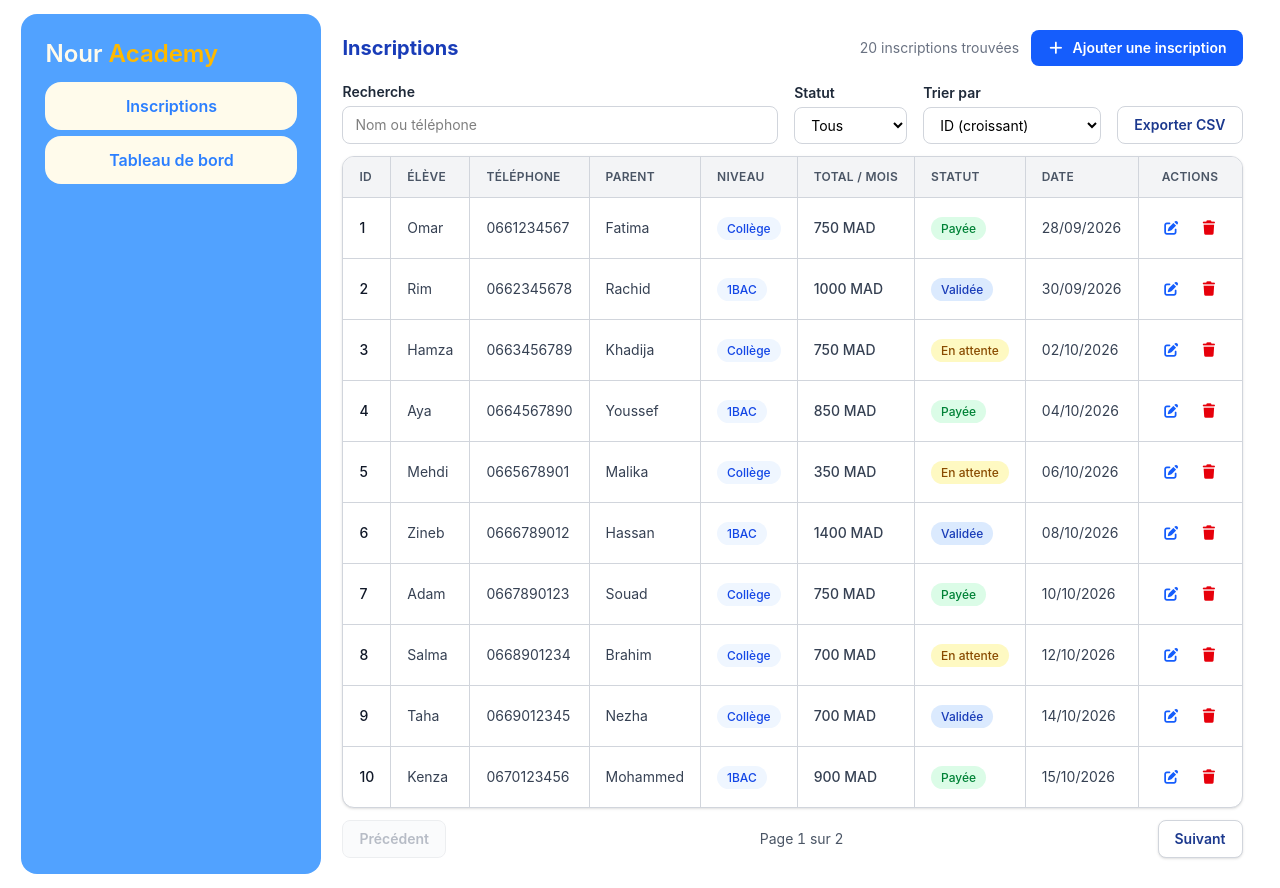
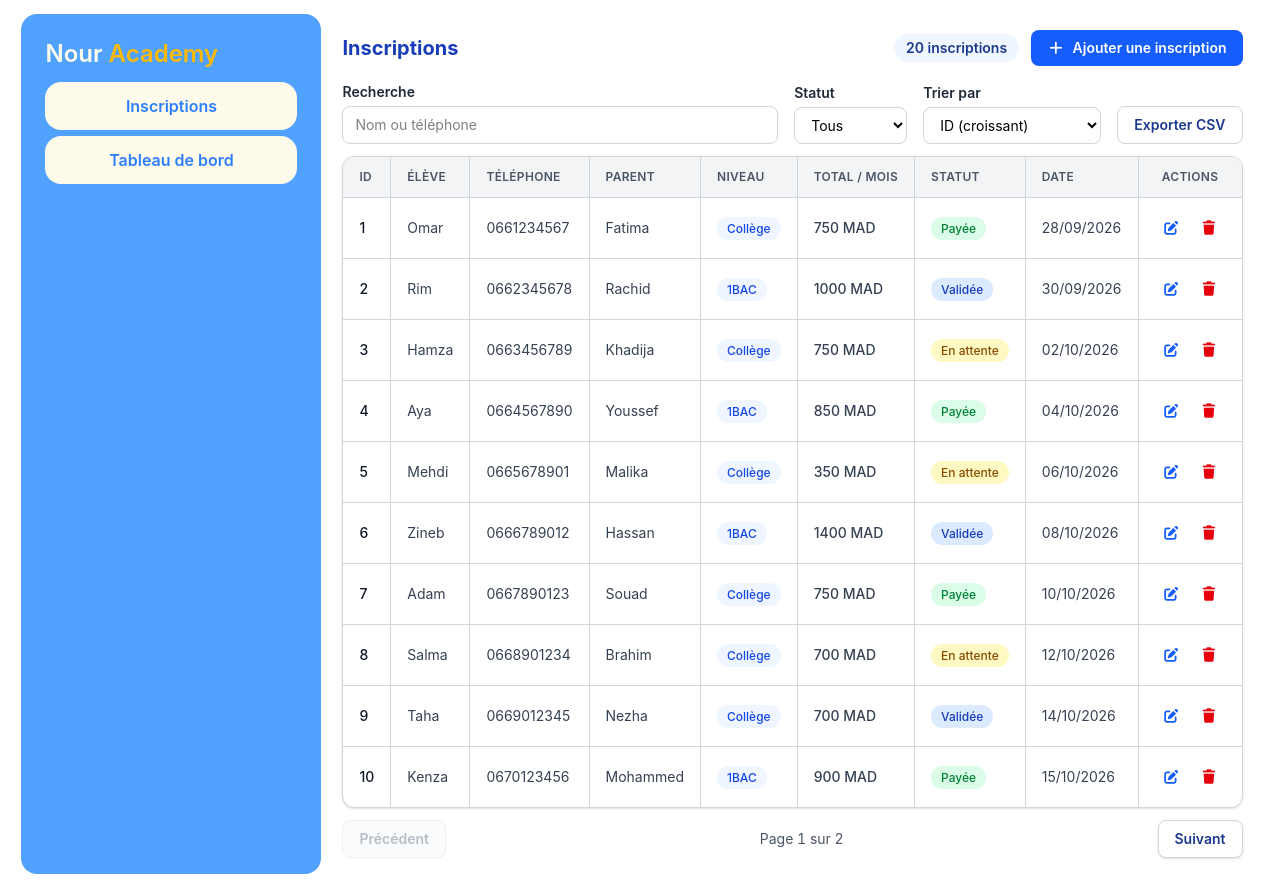
Before and after one commit to HSassouma/nour-academy-platform, a website built with Vite: page dashboard/index.html in a window 1280 px wide. Built offline with nearby package versions, Linux system fonts and the light colour scheme.

Commit message:
fait panigation

```diff
--- a/dashboard/index.html
+++ b/dashboard/index.html
@@ -30,7 +30,8 @@
             <div class="mb-4 flex flex-wrap items-center justify-between gap-3">
                 <h3 class="text-xl font-bold text-3xl  text-blue-800">Inscriptions</h3>
                 <div class="flex items-center gap-3">
-                    <span id="count" class="text-sm text-gray-500"></span>
+                    <span id="total-inscriptions"
+                        class="rounded-full bg-blue-50 px-3 py-1 text-sm font-semibold text-blue-900"></span>
                     <button id="open-registration-form" type="button" aria-controls="registration-form-container"
                         aria-expanded="false" aria-haspopup="dialog"
                         class="rounded-lg bg-blue-600 px-4 py-2 text-sm font-semibold text-white transition hover:bg-blue-700 hover:cursor-pointer">
@@ -83,7 +84,6 @@
                 </button>
             </div>
 
-            <p id="count" class="mb-3 text-sm text-gray-500"></p>
             <section id="registration-form-container"
                 class="fixed left-1/2 top-1/2 z-50 hidden max-h-[90vh] w-[calc(100%-2rem)] max-w-3xl -translate-x-1/2 -translate-y-1/2 overflow-y-auto rounded-xl border border-gray-300 bg-white p-4 shadow-xl md:p-6"
                 role="dialog" aria-modal="true" aria-labelledby="registration-form-title">
--- a/dashboard/script.js
+++ b/dashboard/script.js
@@ -40,7 +40,7 @@ if (nbDatesMigrees > 0) {
 
 // -------------- table of content ---------------
 const tableBody = document.getElementById("table-body");
-const countElement = document.getElementById("count");
+const totalElement = document.getElementById("total-inscriptions");
 
 // -------------- Filter the data ---------------
 const searchFilter = document.getElementById("search");
@@ -66,6 +66,10 @@ function precedent() {
 }
 
 function afficherInscriptions() {
+  if (totalElement) {
+    totalElement.textContent = `${Data.length} inscription${Data.length > 1 ? "s" : ""}`;
+  }
+
   const texte = searchFilter.value.trim().toLowerCase();
   const statut = statusFilter.value;
 
@@ -112,10 +116,6 @@ function afficherInscriptions() {
   // Pagination appliquée après le filtrage et le tri
   const debut = (pageActuelle - 1) * lignesParPage;
   const inscriptionsPage = resultat.slice(debut, debut + lignesParPage);
-
-  if (countElement) {
-    countElement.textContent = `${resultat.length} inscription${resultat.length > 1 ? "s" : ""} trouvée${resultat.length > 1 ? "s" : ""}`;
-  }
 
   tableBody.innerHTML = inscriptionsPage.map(RegistrationItemMaker).join("");
 
```
